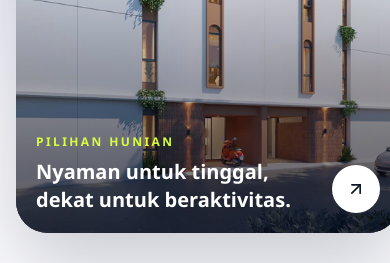
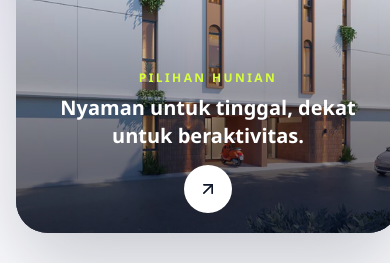
Before and after one commit to PMS-Tikkum-Tech/frontend, a Next.js app: page / in a window 390 px wide. Shown: the part 353-616 px from the top of the page. Built offline with nearby package versions, Linux system fonts and the light colour scheme; no server answers.

Commit message:
Update page.tsx

```diff
--- a/src/app/(public)/page.tsx
+++ b/src/app/(public)/page.tsx
@@ -134,7 +134,7 @@ export default function PublicHomePage() {
                 <div className="absolute inset-0 bg-gradient-to-t from-slate-950/65 via-slate-900/5 to-white/5" />
 
                 <div className="absolute inset-x-0 bottom-0 p-5 sm:p-7">
-                  <div className="flex items-end justify-between gap-4">
+                  <div className="flex flex-col items-center gap-4 text-center sm:flex-row sm:items-end sm:justify-between sm:gap-4 sm:text-left">
                     <div className="max-w-sm text-white">
                       <p className="text-xs font-semibold uppercase tracking-[0.2em] text-[#d8ff3e]">
                         Pilihan hunian
```
